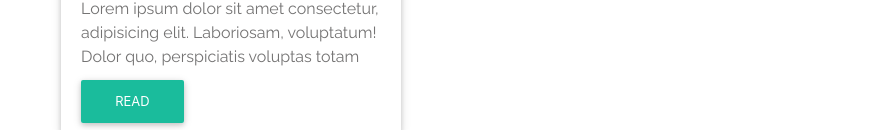
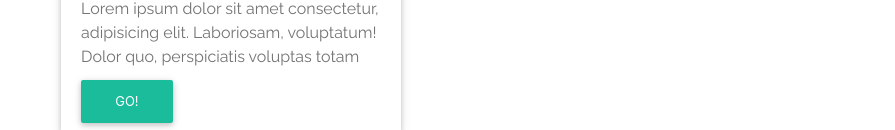
Before and after one commit to samuelpena21/curso-angular6, an Angular app in the folder angular-whishlist/: page / in a window 1280 px wide. Both pictures are taken after typing "Sample", "Sample" into the empty fields and a click on the button "Guardar!". Shown: the part 697-827 px from the top of the page, without its empty margins (39-934 px from the left). Built offline with nearby package versions, Linux system fonts and the light colour scheme.

Commit message:
Added an event to set a destination as a favorite

```diff
--- a/angular-whishlist/src/app/destination-list/destination-list.component.html
+++ b/angular-whishlist/src/app/destination-list/destination-list.component.html
@@ -25,6 +25,10 @@
     </div>
     <hr class="mb-5">
     <div class="row row-flex">
-        <app-travel-destination *ngFor="let d of destinations" [destination]="d" ></app-travel-destination>
+        <app-travel-destination
+        *ngFor="let d of destinations"
+         [destination]="d"
+          (clicked)="selected($event)"
+         ></app-travel-destination>
     </div>
 </div>
--- a/angular-whishlist/src/app/destination-list/destination-list.component.ts
+++ b/angular-whishlist/src/app/destination-list/destination-list.component.ts
@@ -21,4 +21,8 @@ export class DestinationListComponent implements OnInit {
     return false;
   }
 
+  selected(d: TravelDestination){
+    this.destinations.forEach(function(x) {x.setSelected(false); });
+    d.setSelected(true);
+  }
 }
--- a/angular-whishlist/src/app/models/travel-destination.model.ts
+++ b/angular-whishlist/src/app/models/travel-destination.model.ts
@@ -1,9 +1,11 @@
 export class TravelDestination {
-    name: string;
-    imageUrl: string;
 
-    constructor(name:string, imageUrl:string){
-        this.name = name;
-        this.imageUrl = imageUrl;
+    private selected: boolean;
+    constructor(public name:string, public imageUrl:string){}
+    isSelected() :boolean{
+        return this.selected;
+    }
+    setSelected(select: boolean){
+        this.selected = select;
     }
 }
--- a/angular-whishlist/src/app/travel-destination/travel-destination.component.html
+++ b/angular-whishlist/src/app/travel-destination/travel-destination.component.html
@@ -10,6 +10,7 @@
             <p>Lorem ipsum dolor sit amet consectetur, adipisicing elit. Laboriosam, voluptatum! Dolor
                 quo, perspiciatis
                 voluptas totam</p>
-            <a href="#" class="btn-card">Read</a>
+            <a href="#" class="btn-card" (click)="go()">Go!</a>
+            <span [style.display]="destination.isSelected() ? '' : 'none'" >- Favorite -</span>
         </div>
 </div>
--- a/angular-whishlist/src/app/travel-destination/travel-destination.component.ts
+++ b/angular-whishlist/src/app/travel-destination/travel-destination.component.ts
@@ -1,4 +1,4 @@
-import { Component, OnInit, Input, HostBinding } from '@angular/core';
+import { Component, OnInit, Input, HostBinding, EventEmitter, Output } from '@angular/core';
 import { TravelDestination } from '../models/travel-destination.model';
 
 @Component({
@@ -10,10 +10,18 @@ export class TravelDestinationComponent implements OnInit {
 
   @Input() destination: TravelDestination;
   @HostBinding('attr.class') cssClass = 'col-md-4';
+  @Output() clicked: EventEmitter<TravelDestination>
 
-  constructor() { }
+  constructor() {
+    this.clicked = new EventEmitter();
+   }
 
   ngOnInit(): void {
   }
 
+  go() {
+    this.clicked.emit(this.destination);
+    return false;
+  }
+
 }
```
